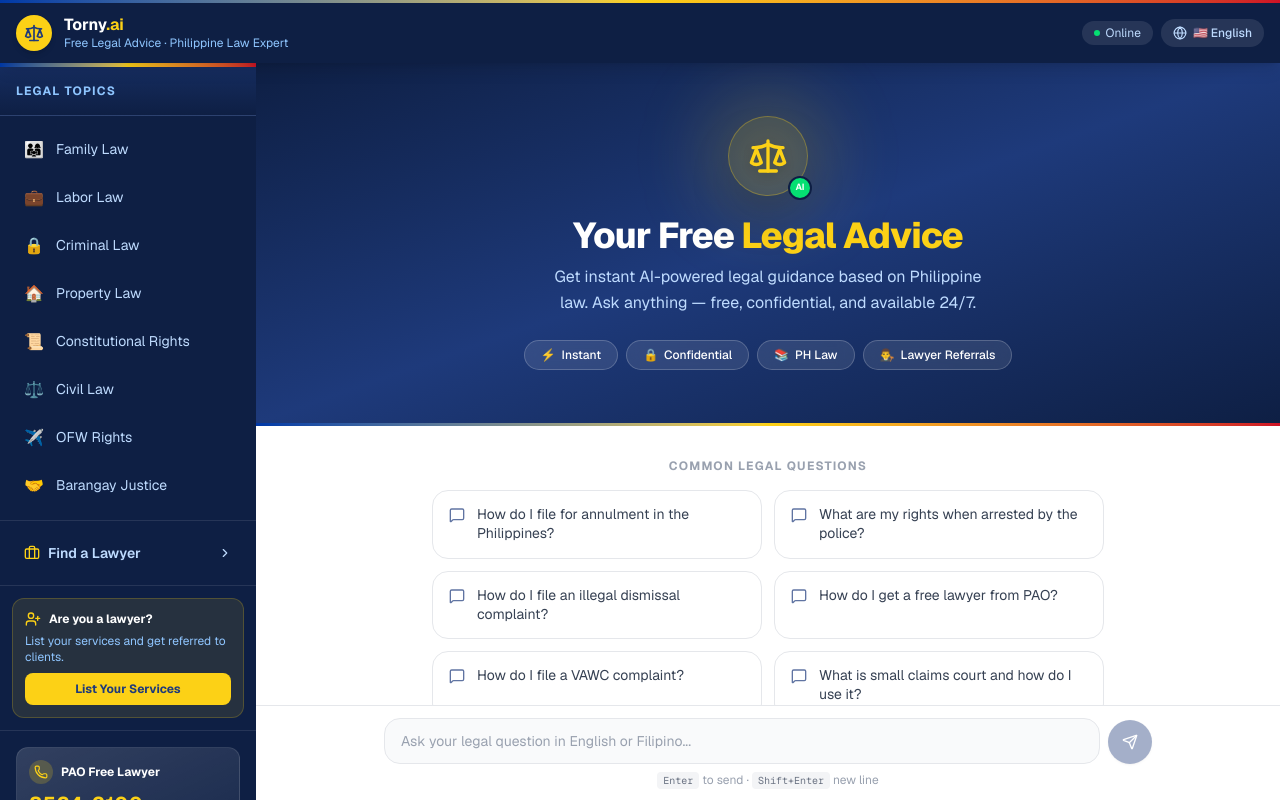
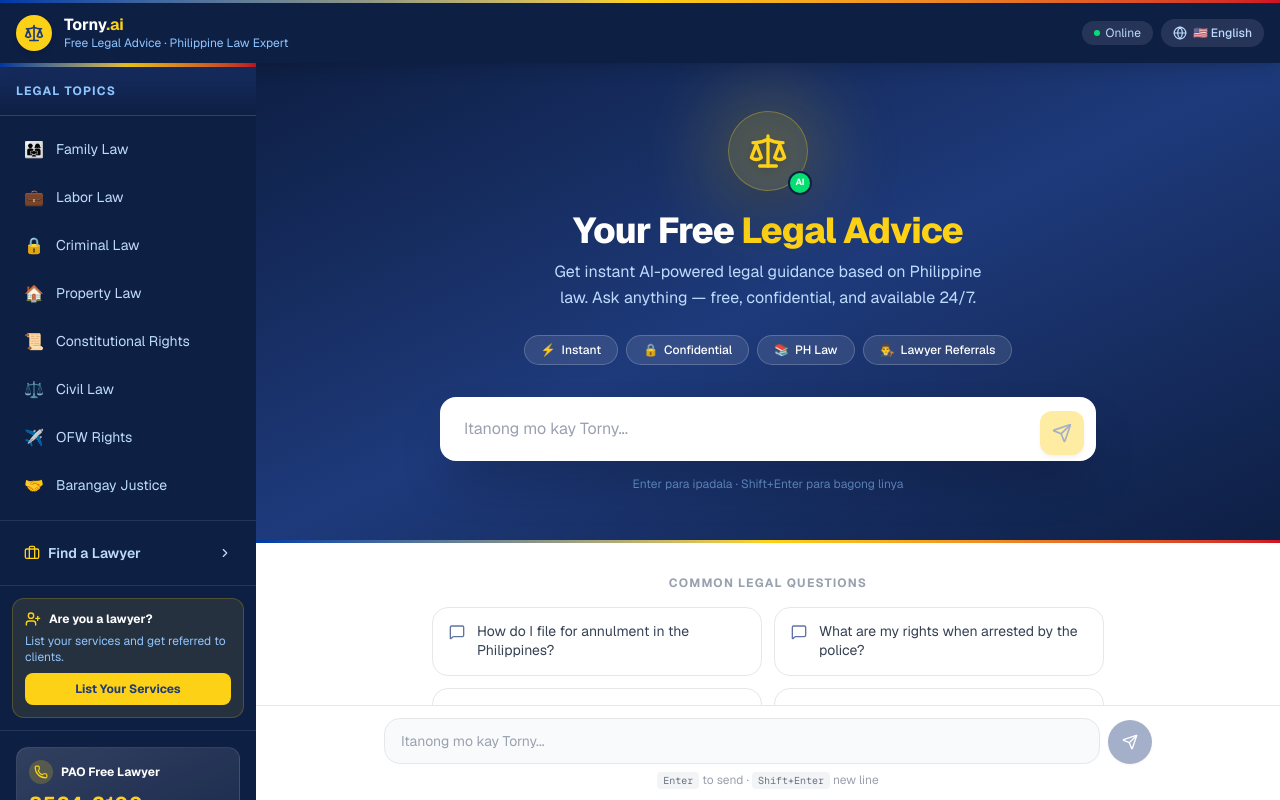
Before and after one commit to patrickfronda/tustolegal-ph, a Next.js app: page / in a window 1280 px wide. Built offline with nearby package versions, Linux system fonts and the light colour scheme.

Commit message:
Add big centered hero chat input "Itanong mo kay Torny"

```diff
--- a/app/components/ChatPage.tsx
+++ b/app/components/ChatPage.tsx
@@ -430,7 +430,7 @@
             {isEmpty ? (
               <div className="flex flex-col min-h-full">
                 {/* Hero */}
-                <div className="bg-gradient-to-br from-[#0e1f44] via-[#1e3a7b] to-[#0e1f44] flex flex-col items-center justify-center py-12 px-6 text-center" style={{ minHeight: "45vh" }}>
+                <div className="bg-gradient-to-br from-[#0e1f44] via-[#1e3a7b] to-[#0e1f44] flex flex-col items-center justify-center py-12 px-6 text-center" style={{ minHeight: "55vh" }}>
                   <div className="relative mb-5">
                     <div className="absolute inset-0 rounded-full bg-[#fcd116]/20 blur-xl scale-150" />
                     <div className="relative w-20 h-20 rounded-full bg-[#fcd116]/10 border border-[#fcd116]/30 flex items-center justify-center shadow-2xl">
@@ -446,12 +446,33 @@
                   <p className="text-blue-200 text-sm sm:text-base leading-relaxed mb-6 max-w-md mx-auto">
                     Get instant AI-powered legal guidance based on Philippine law. Ask anything — free, confidential, and available 24/7.
                   </p>
-                  <div className="flex flex-wrap justify-center gap-2 text-xs">
+                  <div className="flex flex-wrap justify-center gap-2 text-xs mb-8">
                     {[{ icon: "⚡", label: "Instant" }, { icon: "🔒", label: "Confidential" }, { icon: "📚", label: "PH Law" }, { icon: "👨‍⚖️", label: "Lawyer Referrals" }].map((b) => (
                       <span key={b.label} className="flex items-center gap-1.5 bg-white/10 border border-white/20 rounded-full px-4 py-1.5 text-white font-medium backdrop-blur-sm">
                         <span>{b.icon}</span><span>{b.label}</span>
                       </span>
                     ))}
+                  </div>
+
+                  {/* Big hero chat input */}
+                  <div className="w-full max-w-2xl mx-auto px-2">
+                    <form onSubmit={handleSubmit} className="relative">
+                      <textarea
+                        ref={textareaRef}
+                        value={input}
+                        onChange={(e) => { setInput(e.target.value); autoResize(); }}
+                        onKeyDown={handleKeyDown}
+                        placeholder="Itanong mo kay Torny..."
+                        rows={1}
+                        disabled={isStreaming}
+                        className="w-full resize-none bg-white text-gray-800 rounded-2xl pl-6 pr-16 py-5 text-base shadow-2xl focus:outline-none focus:ring-4 focus:ring-[#fcd116]/40 placeholder:text-gray-400 disabled:opacity-60 transition-all"
+                      />
+                      <button type="submit" disabled={isStreaming || !input.trim()}
+                        className="absolute right-3 top-1/2 -translate-y-1/2 w-11 h-11 bg-[#fcd116] text-[#1e3a7b] rounded-xl flex items-center justify-center hover:bg-yellow-300 transition-colors disabled:opacity-40 disabled:cursor-not-allowed shadow-md">
+                        {isStreaming ? <Loader2 className="w-5 h-5 animate-spin" /> : <Send className="w-5 h-5" />}
+                      </button>
+                    </form>
+                    <p className="text-blue-300/60 text-xs text-center mt-2">Enter para ipadala · Shift+Enter para bagong linya</p>
                   </div>
                 </div>
 
@@ -545,7 +566,7 @@
                 value={input}
                 onChange={(e) => { setInput(e.target.value); autoResize(); }}
                 onKeyDown={handleKeyDown}
-                placeholder="Ask your legal question in English or Filipino..."
+                placeholder="Itanong mo kay Torny..."
                 rows={1}
                 disabled={isStreaming}
                 className="flex-1 resize-none border border-gray-200 rounded-2xl px-4 py-3 text-sm focus:outline-none focus:ring-2 focus:ring-[#1e3a7b]/20 focus:border-[#1e3a7b] disabled:opacity-60 overflow-hidden bg-gray-50 placeholder:text-gray-400 transition-colors"
```
